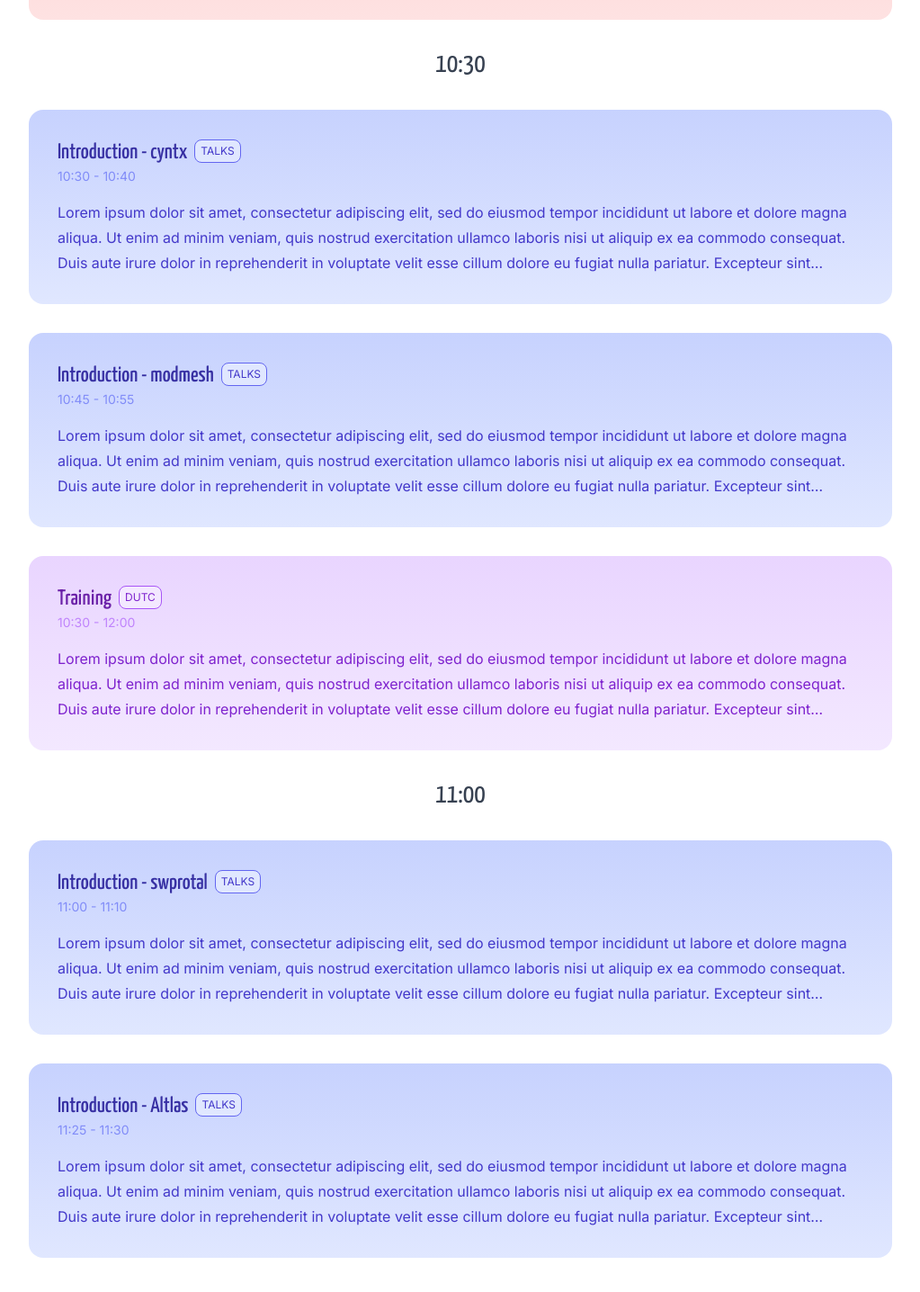
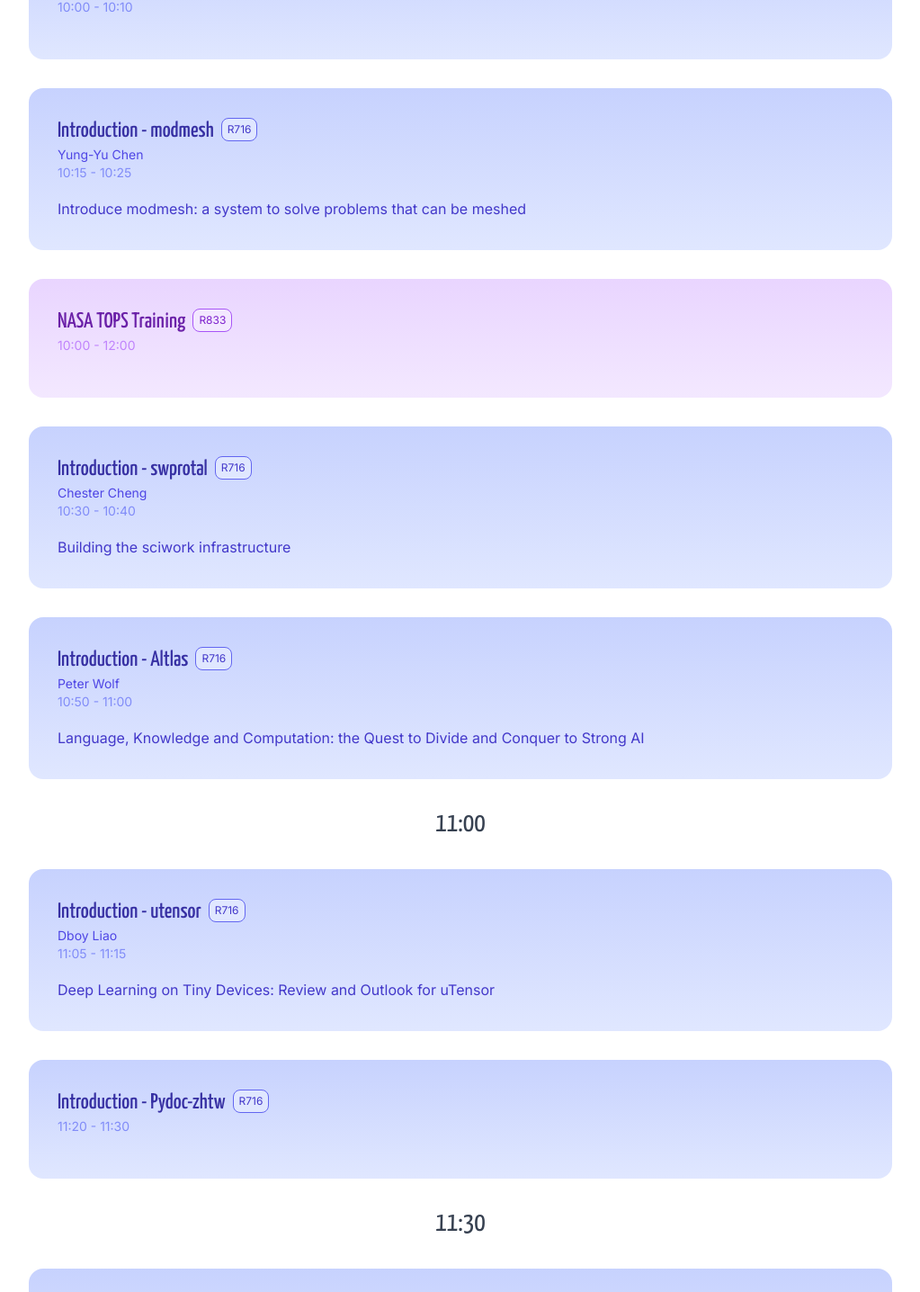
Before and after one commit to sciwork/swconf2024, a Next.js app: page /program in a window 1280 px wide. Shown: the part 1096-2532 px from the top of the page at 90% size, without its empty margins (128-1151 px from the left). Built offline with nearby package versions, Linux system fonts and the light colour scheme.

Commit message:
update draft program

```diff
--- a/app/program/page.tsx
+++ b/app/program/page.tsx
@@ -11,38 +11,72 @@
   return (
     <Article>
       <div className="tw-flex tw-flex-col tw-gap-6 tablet:tw-gap-8">
-        <ScheduleTime time="09:30" />
+        <ScheduleTime time="09:00" />
         <TalkInfoCard
           talk={{
             title: "Check-in",
             description:
-              "Lorem ipsum dolor sit amet, consectetur adipiscing elit, sed do eiusmod tempor incididunt ut labore et dolore magna aliqua. Ut enim ad minim veniam, quis nostrud exercitation ullamco laboris nisi ut aliquip ex ea commodo consequat. Duis aute irure dolor in reprehenderit in voluptate velit esse cillum dolore eu fugiat nulla pariatur. Excepteur sint occaecat cupidatat non proident, sunt in culpa qui officia deserunt mollit anim id est laborum.",
+              "",
+            room: "All",
+            start: "9:00",
+            end: "9:30",
+          }}
+          variant="general"
+        />
+        <ScheduleTime time="09:30" />
+        <TalkInfoCard
+          talk={{
+            title: "Opening",
+            description:
+              "",
             room: "All",
             start: "9:30",
-            end: "10:00",
+            end: "9:50",
           }}
           variant="general"
         />
         <ScheduleTime time="10:00" />
         <TalkInfoCard
           talk={{
-            title: "Opening",
+            title: "Introduction - cyntx",
             description:
-              "Lorem ipsum dolor sit amet, consectetur adipiscing elit, sed do eiusmod tempor incididunt ut labore et dolore magna aliqua. Ut enim ad minim veniam, quis nostrud exercitation ullamco laboris nisi ut aliquip ex ea commodo consequat. Duis aute irure dolor in reprehenderit in voluptate velit esse cillum dolore eu fugiat nulla pariatur. Excepteur sint occaecat cupidatat non proident, sunt in culpa qui officia deserunt mollit anim id est laborum.",
-            room: "All",
-            persons: ["Yung-Yu Chen"],
+              "",
+            room: "R716",
             start: "10:00",
-            end: "10:20",
+            end: "10:10",
           }}
-          variant="general"
+          variant="talks"
         />
-        <ScheduleTime time="10:30" />
         <TalkInfoCard
           talk={{
-            title: "Introduction - cyntx",
+            title: "Introduction - modmesh",
             description:
-              "Lorem ipsum dolor sit amet, consectetur adipiscing elit, sed do eiusmod tempor incididunt ut labore et dolore magna aliqua. Ut enim ad minim veniam, quis nostrud exercitation ullamco laboris nisi ut aliquip ex ea commodo consequat. Duis aute irure dolor in reprehenderit in voluptate velit esse cillum dolore eu fugiat nulla pariatur. Excepteur sint occaecat cupidatat non proident, sunt in culpa qui officia deserunt mollit anim id est laborum.",
-            room: "Talks",
+              "Introduce modmesh: a system to solve problems that can be meshed",
+            room: "R716",
+            persons: ["Yung-Yu Chen"],
+            start: "10:15",
+            end: "10:25",
+          }}
+          variant="talks"
+        />
+        <TalkInfoCard
+          talk={{
+            title: "NASA TOPS Training",
+            description:
+              "",
+            room: "R833",
+            start: "10:00",
+            end: "12:00",
+          }}
+          variant="training"
+        />
+        <TalkInfoCard
+          talk={{
+            title: "Introduction - swprotal",
+            description:
+              "Building the sciwork infrastructure",
+            room: "R716",
+            persons: ["Chester Cheng"],
             start: "10:30",
             end: "10:40",
           }}
@@ -50,45 +84,36 @@
         />
         <TalkInfoCard
           talk={{
-            title: "Introduction - modmesh",
+            title: "Introduction - Altlas",
             description:
-              "Lorem ipsum dolor sit amet, consectetur adipiscing elit, sed do eiusmod tempor incididunt ut labore et dolore magna aliqua. Ut enim ad minim veniam, quis nostrud exercitation ullamco laboris nisi ut aliquip ex ea commodo consequat. Duis aute irure dolor in reprehenderit in voluptate velit esse cillum dolore eu fugiat nulla pariatur. Excepteur sint occaecat cupidatat non proident, sunt in culpa qui officia deserunt mollit anim id est laborum.",
-            room: "Talks",
-            start: "10:45",
-            end: "10:55",
+              "Language, Knowledge and Computation: the Quest to Divide and Conquer to Strong AI",
+            room: "R716",
+            persons: ["Peter Wolf"],
+            start: "10:50",
+            end: "11:00",
+          }}
+          variant="talks"
+        />
+        <ScheduleTime time="11:00" />
+        <TalkInfoCard
+          talk={{
+            title: "Introduction - utensor",
+            description:
+              "Deep Learning on Tiny Devices: Review and Outlook for uTensor",
+            room: "R716",
+            persons: ["Dboy Liao"],
+            start: "11:05",
+            end: "11:15",
           }}
           variant="talks"
         />
         <TalkInfoCard
           talk={{
-            title: "Training",
+            title: "Introduction - Pydoc-zhtw",
             description:
-              "Lorem ipsum dolor sit amet, consectetur adipiscing elit, sed do eiusmod tempor incididunt ut labore et dolore magna aliqua. Ut enim ad minim veniam, quis nostrud exercitation ullamco laboris nisi ut aliquip ex ea commodo consequat. Duis aute irure dolor in reprehenderit in voluptate velit esse cillum dolore eu fugiat nulla pariatur. Excepteur sint occaecat cupidatat non proident, sunt in culpa qui officia deserunt mollit anim id est laborum.",
-            room: "DUTC",
-            start: "10:30",
-            end: "12:00",
-          }}
-          variant="training"
-        />
-        <ScheduleTime time="11:00" />
-        <TalkInfoCard
-          talk={{
-            title: "Introduction - swprotal",
-            description:
-              "Lorem ipsum dolor sit amet, consectetur adipiscing elit, sed do eiusmod tempor incididunt ut labore et dolore magna aliqua. Ut enim ad minim veniam, quis nostrud exercitation ullamco laboris nisi ut aliquip ex ea commodo consequat. Duis aute irure dolor in reprehenderit in voluptate velit esse cillum dolore eu fugiat nulla pariatur. Excepteur sint occaecat cupidatat non proident, sunt in culpa qui officia deserunt mollit anim id est laborum.",
-            room: "Talks",
-            start: "11:00",
-            end: "11:10",
-          }}
-          variant="talks"
-        />
-        <TalkInfoCard
-          talk={{
-            title: "Introduction - Altlas",
-            description:
-              "Lorem ipsum dolor sit amet, consectetur adipiscing elit, sed do eiusmod tempor incididunt ut labore et dolore magna aliqua. Ut enim ad minim veniam, quis nostrud exercitation ullamco laboris nisi ut aliquip ex ea commodo consequat. Duis aute irure dolor in reprehenderit in voluptate velit esse cillum dolore eu fugiat nulla pariatur. Excepteur sint occaecat cupidatat non proident, sunt in culpa qui officia deserunt mollit anim id est laborum.",
-            room: "Talks",
-            start: "11:25",
+              "",
+            room: "R716",
+            start: "11:20",
             end: "11:30",
           }}
           variant="talks"
@@ -96,22 +121,12 @@
         <ScheduleTime time="11:30" />
         <TalkInfoCard
           talk={{
-            title: "Introduction - utensor",
+            title: "Talk: Training-Free Scanning Robustness Guided Diffusion Model for Aesthetic QR Code Generation",
             description:
-              "Lorem ipsum dolor sit amet, consectetur adipiscing elit, sed do eiusmod tempor incididunt ut labore et dolore magna aliqua. Ut enim ad minim veniam, quis nostrud exercitation ullamco laboris nisi ut aliquip ex ea commodo consequat. Duis aute irure dolor in reprehenderit in voluptate velit esse cillum dolore eu fugiat nulla pariatur. Excepteur sint occaecat cupidatat non proident, sunt in culpa qui officia deserunt mollit anim id est laborum.",
-            room: "Talks",
-            start: "11:35",
-            end: "11:45",
-          }}
-          variant="talks"
-        />
-        <TalkInfoCard
-          talk={{
-            title: "Introduction - Pydoc-zhtw",
-            description:
-              "Lorem ipsum dolor sit amet, consectetur adipiscing elit, sed do eiusmod tempor incididunt ut labore et dolore magna aliqua. Ut enim ad minim veniam, quis nostrud exercitation ullamco laboris nisi ut aliquip ex ea commodo consequat. Duis aute irure dolor in reprehenderit in voluptate velit esse cillum dolore eu fugiat nulla pariatur. Excepteur sint occaecat cupidatat non proident, sunt in culpa qui officia deserunt mollit anim id est laborum.",
-            room: "Talks",
-            start: "11:50",
+              "",
+            room: "R716",
+            persons: ["Jia-Wei"],
+            start: "11:40",
             end: "12:00",
           }}
           variant="talks"
@@ -129,10 +144,10 @@
         <ScheduleTime time="13:30" />
         <TalkInfoCard
           talk={{
-            title: "Training",
+            title: "NASA TOPS Training",
             description:
-              "Lorem ipsum dolor sit amet, consectetur adipiscing elit, sed do eiusmod tempor incididunt ut labore et dolore magna aliqua. Ut enim ad minim veniam, quis nostrud exercitation ullamco laboris nisi ut aliquip ex ea commodo consequat. Duis aute irure dolor in reprehenderit in voluptate velit esse cillum dolore eu fugiat nulla pariatur. Excepteur sint occaecat cupidatat non proident, sunt in culpa qui officia deserunt mollit anim id est laborum.",
-            room: "DUTC",
+              "",
+            room: "R833",
             start: "13:30",
             end: "15:00",
           }}
@@ -142,20 +157,31 @@
           talk={{
             title: "Sprint Booths",
             description:
-              "Lorem ipsum dolor sit amet, consectetur adipiscing elit, sed do eiusmod tempor incididunt ut labore et dolore magna aliqua. Ut enim ad minim veniam, quis nostrud exercitation ullamco laboris nisi ut aliquip ex ea commodo consequat. Duis aute irure dolor in reprehenderit in voluptate velit esse cillum dolore eu fugiat nulla pariatur. Excepteur sint occaecat cupidatat non proident, sunt in culpa qui officia deserunt mollit anim id est laborum.",
-            room: "Booths",
+              "Discussion some topics with project leader",
+            room: "R815",
             start: "13:30",
             end: "15:00",
           }}
           variant="booths"
         />
+          <TalkInfoCard
+          talk={{
+            title: "Tea break",
+            description:
+              "Take a break!",
+            room: "All",
+            start: "15:00",
+            end: "16:00",
+          }}
+          variant="general"
+        />
         <ScheduleTime time="16:00" />
         <TalkInfoCard
           talk={{
-            title: "Training",
+            title: "NASA TOPS Training",
             description:
-              "Lorem ipsum dolor sit amet, consectetur adipiscing elit, sed do eiusmod tempor incididunt ut labore et dolore magna aliqua. Ut enim ad minim veniam, quis nostrud exercitation ullamco laboris nisi ut aliquip ex ea commodo consequat. Duis aute irure dolor in reprehenderit in voluptate velit esse cillum dolore eu fugiat nulla pariatur. Excepteur sint occaecat cupidatat non proident, sunt in culpa qui officia deserunt mollit anim id est laborum.",
-            room: "DUTC",
+              "",
+            room: "R833",
             start: "16:00",
             end: "17:00",
           }}
@@ -165,8 +191,8 @@
           talk={{
             title: "Sprint Booths",
             description:
-              "Lorem ipsum dolor sit amet, consectetur adipiscing elit, sed do eiusmod tempor incididunt ut labore et dolore magna aliqua. Ut enim ad minim veniam, quis nostrud exercitation ullamco laboris nisi ut aliquip ex ea commodo consequat. Duis aute irure dolor in reprehenderit in voluptate velit esse cillum dolore eu fugiat nulla pariatur. Excepteur sint occaecat cupidatat non proident, sunt in culpa qui officia deserunt mollit anim id est laborum.",
-            room: "Booths",
+              "Discussion some topics with project leader",
+            room: "R815",
             start: "16:00",
             end: "17:00",
           }}
```
